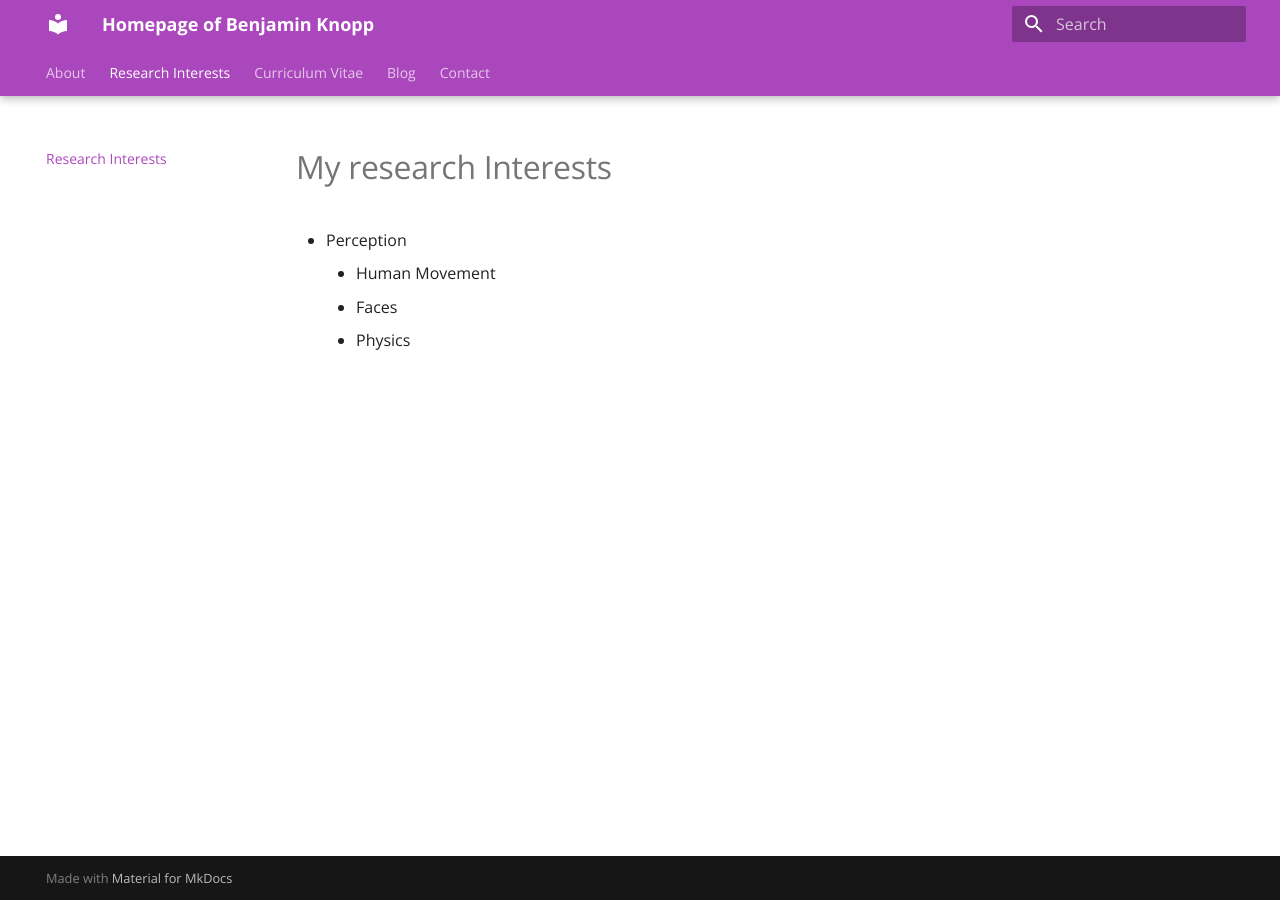
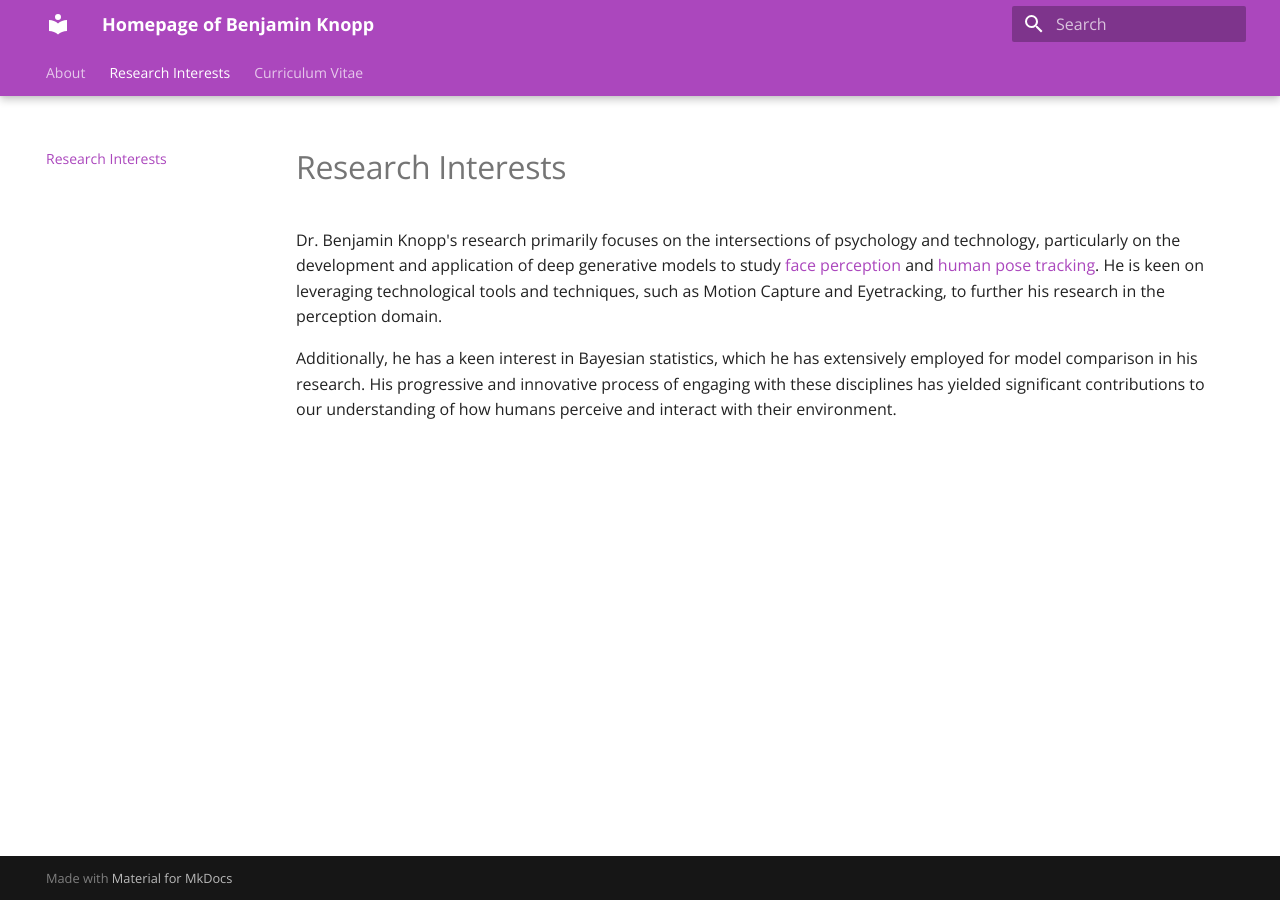
Before and after one commit to benjaminknopp/homepage, an MkDocs documentation site: the page built from docs/interest.md, in a window 1280 px wide. Built offline with MkDocs 1.6.1 and Material for MkDocs 9.7.7, drawn with Linux system fonts in a browser that asks for light colours.

Commit message:
Create content.

```diff
--- a/docs/interest.md
+++ b/docs/interest.md
@@ -1,6 +1,3 @@
-# My research Interests
+Dr. Benjamin Knopp's research primarily focuses on the intersections of psychology and technology, particularly on the development and application of deep generative models to study [face perception](link_to_face_perception_paper) and [human pose tracking](link_to_human_pose_tracking_paper). He is keen on leveraging technological tools and techniques, such as Motion Capture and Eyetracking, to further his research in the perception domain.
 
-- Perception
-    - Human Movement
-    - Faces
-    - Physics
+Additionally, he has a keen interest in Bayesian statistics, which he has extensively employed for model comparison in his research. His progressive and innovative process of engaging with these disciplines has yielded significant contributions to our understanding of how humans perceive and interact with their environment.
--- a/mkdocs.yml
+++ b/mkdocs.yml
@@ -46,5 +46,5 @@ nav:
   - About: About.md
   - Research Interests: interest.md
   - Curriculum Vitae: cv.md
-  - Blog: blog.md
-  - Contact: contact.md
+  # - Blog: blog.md
+  # - Contact: contact.md
```
Also changed, not shown: docs/About.md (+1 -1 lines), docs/index.md (+9 -3 lines).
